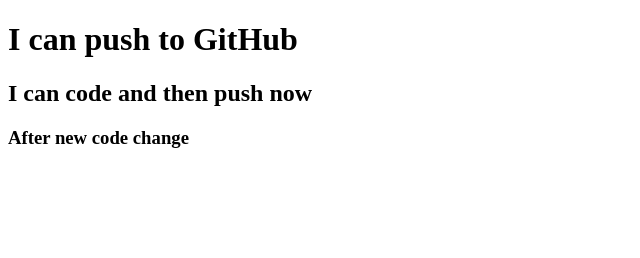
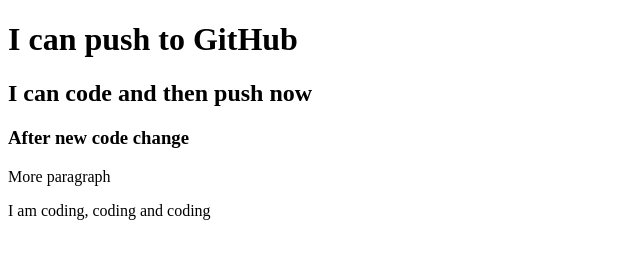
Before and after one commit to tousifkmajlis/my-second-repo, a plain HTML site: page index.html in a window 1280 px wide. Shown: the whole page, without its empty margins (0-640 px from the left). Drawn offline with Linux system fonts and the light colour scheme.

Commit message:
Index html file modified and style css fille added

```diff
--- a/index.html
+++ b/index.html
@@ -5,10 +5,13 @@
     <meta http-equiv="X-UA-Compatible" content="IE=edge">
     <meta name="viewport" content="width=device-width, initial-scale=1.0">
     <title>My Second GitHub Repo</title>
+    <link rel="stylesheet" href="style.css">
 </head>
 <body>
     <h1>I can push to GitHub</h1>
     <h2>I can code and then push now</h2>
     <h3>After new code change</h3>
+    <p>More paragraph</p>
+    <p>I am coding, coding and coding</p>
 </body>
 </html>
```
Also changed, not shown: style.css (added).
